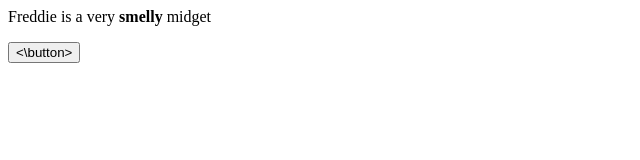
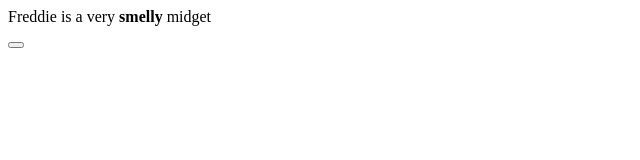
Before and after one commit to JVBGS/JVBGS.github.io, a plain HTML site: page index.html in a window 1280 px wide. Shown: the whole page, without its empty margins (0-640 px from the left). Drawn offline with Linux system fonts and the light colour scheme.

Commit message:
Update index.html

```diff
--- a/index.html
+++ b/index.html
@@ -6,7 +6,7 @@
 <body>
 <p>Freddie is a very <b>smelly</b> midget</p>
 <form action="https://youtube.com/watch?v=dQw4w9WgXcQ">
-    <button type="submit" value="Rick Roll Button Test"><\button>
+    <button type="submit" value="Rick Roll Button Test"></button>
 </form>
 </body>
 </html>
```
